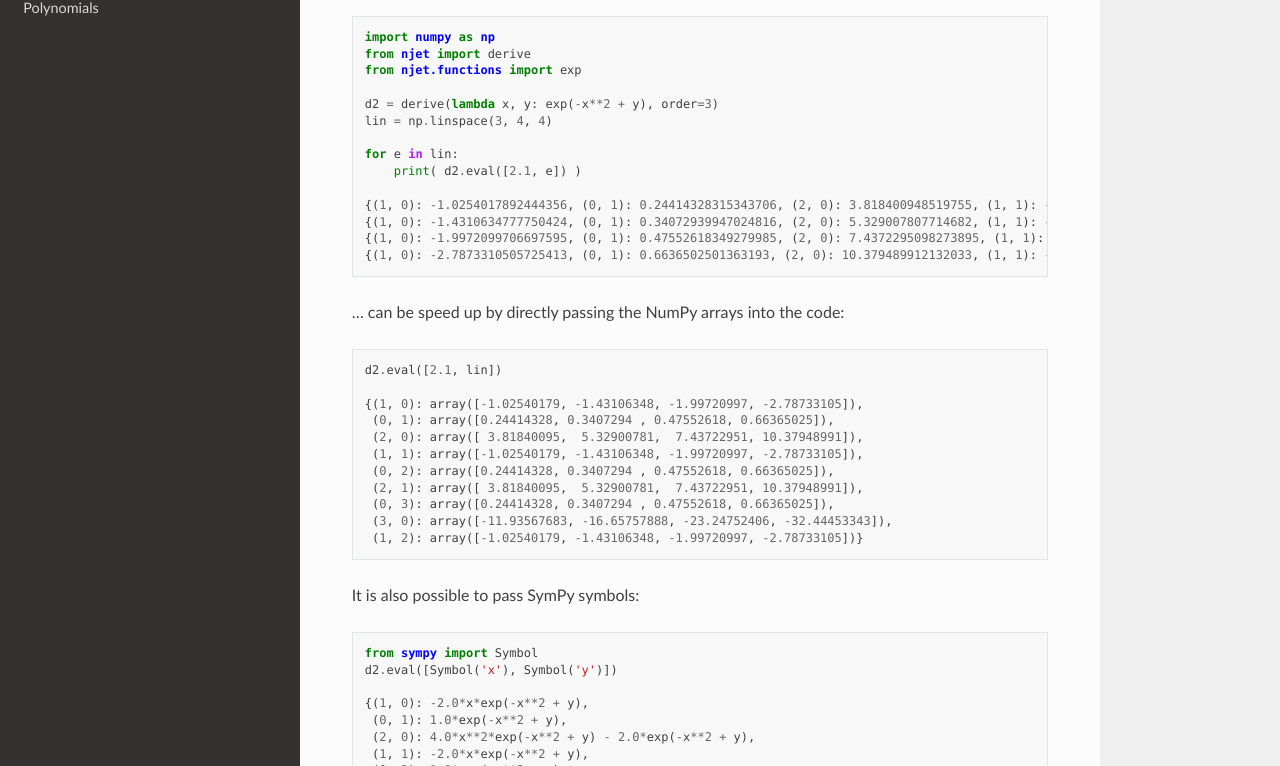
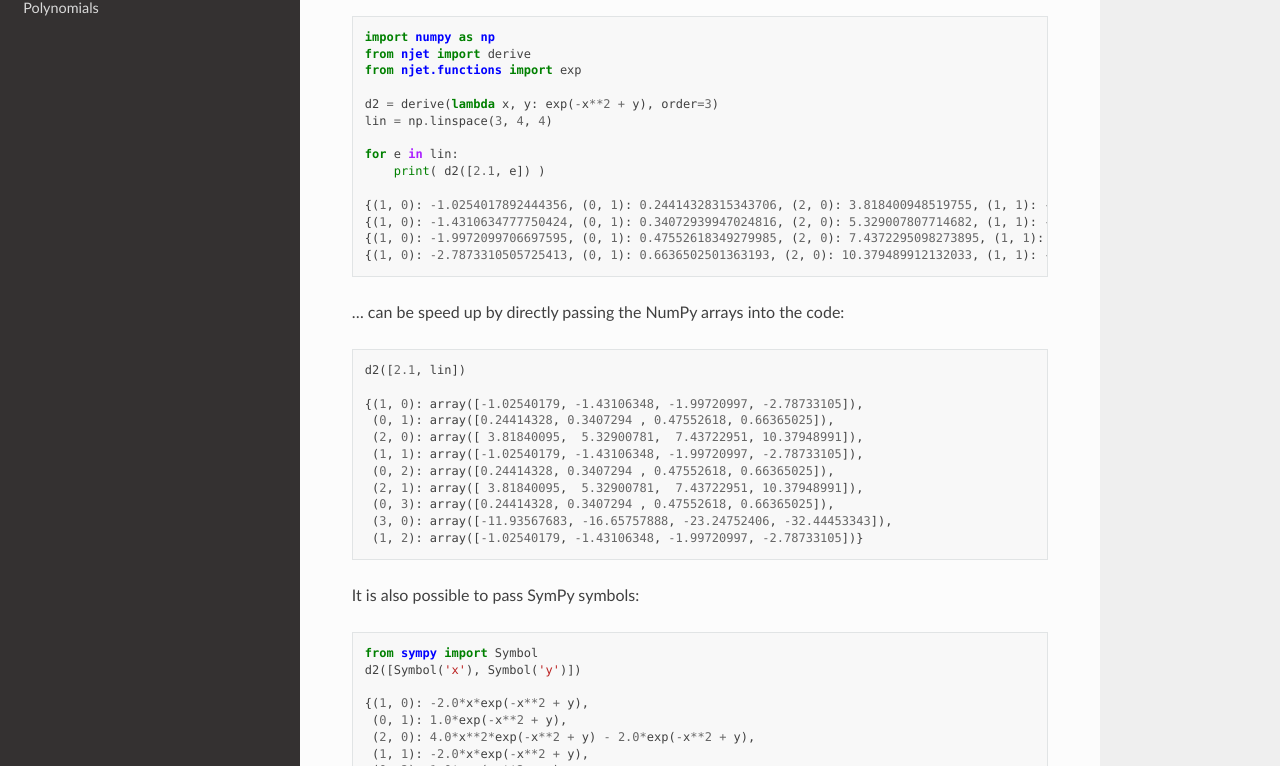
Before and after one commit to mtitze/njet, a Sphinx documentation site: the page built from docs/source/ad.rst, in a window 1280 px wide and 1400 px high. Shown: the part 264-1030 px from the top of the window. Built offline with Sphinx 7.4.7 and the Read the Docs theme 2.0.0, drawn with Linux system fonts in a browser that asks for light colours.

Commit message:
eval -> __call__ and taylor -> eval; version update 0.2.1

```diff
--- a/docs/source/ad.rst
+++ b/docs/source/ad.rst
@@ -18,7 +18,7 @@ AD step separately ...
     lin = np.linspace(3, 4, 4)
 
     for e in lin:
-        print( d2.eval([2.1, e]) )
+        print( d2([2.1, e]) )
 
     {(1, 0): -1.0254017892444356, (0, 1): 0.24414328315343706, (2, 0): 3.818400948519755, (1, 1): -1.0254017892444356, (0, 2): 0.24414328315343706, (2, 1): 3.8184009485197556, (0, 3): 0.24414328315343706, (3, 0): -11.935676826805235, (1, 2): -1.0254017892444356}
     {(1, 0): -1.4310634777750424, (0, 1): 0.34072939947024816, (2, 0): 5.329007807714682, (1, 1): -1.4310634777750424, (0, 2): 0.34072939947024816, (2, 1): 5.329007807714681, (0, 3): 0.34072939947024816, (3, 0): -16.657578881301497, (1, 2): -1.4310634777750422}
@@ -29,7 +29,7 @@ AD step separately ...
 
 .. code-block:: python
 
-    d2.eval([2.1, lin])
+    d2([2.1, lin])
 
     {(1, 0): array([-1.02540179, -1.43106348, -1.99720997, -2.78733105]),
      (0, 1): array([0.24414328, 0.3407294 , 0.47552618, 0.66365025]),
@@ -46,7 +46,7 @@ It is also possible to pass SymPy symbols:
 .. code-block:: python
 
     from sympy import Symbol
-    d2.eval([Symbol('x'), Symbol('y')])
+    d2([Symbol('x'), Symbol('y')])
 
     {(1, 0): -2.0*x*exp(-x**2 + y),
      (0, 1): 1.0*exp(-x**2 + y),
@@ -86,8 +86,8 @@ Here a more sophisticated example for two variables:
     f = lambda x, y: sin(1/x + y)
     df = derive(f, order=3)
 
-    dxxf = lambda x, y: df.eval([x, y])[(1, 1)]
-    dxxyf = lambda x, y: df.eval([x, y])[(2, 1)]
+    dxxf = lambda x, y: df([x, y])[(1, 1)]
+    dxxyf = lambda x, y: df([x, y])[(2, 1)]
 
     g = lambda x, y: f(x, y)/(1 + dxxf(x, y)) + dxxyf(x, y)**-3
 
@@ -97,7 +97,7 @@ and some of its higher-order derivatives, up to fourth order:
 .. code-block:: python
 
     dg = derive(g, order=4)
-    dg.eval([0.2, 1.1])
+    dg([0.2, 1.1])
 
     {(1, 0): -1.2893245550004897,
      (0, 1): 0.07784343804658536,
@@ -118,7 +118,7 @@ Of course, this also synergizes with either NumPy arrays or SymPy symbols. E.g.:
 
 .. code-block:: python
 
-    dg.eval([np.linspace(0.2, 0.64, 5), 1.1])
+    dg([np.linspace(0.2, 0.64, 5), 1.1])
 
     {(1, 0): array([-1.28932456,  0.8244532 , 10.59476301,  1.63373827, 12.93969049]),
      (0, 1): array([ 0.07784344, -0.00505105, -1.19829647, -0.41567626, -3.08965192]),
--- a/njet/_version.py
+++ b/njet/_version.py
@@ -1 +1 @@
-__version__ = "0.2.0"
+__version__ = "0.2.1"
--- a/pyproject.toml
+++ b/pyproject.toml
@@ -4,7 +4,7 @@ build-backend = "poetry.core.masonry.api"
 
 [tool.poetry]
 name = "njet"
-version = "0.2.0"
+version = "0.2.1"
 description = "Lightweight automatic differentiation package for higher-order differentiation."
 authors = [ "Malte Titze <mtitze@users.noreply.github.com>",]
 license = "GPL-3.0-or-later"
--- a/setup.py
+++ b/setup.py
@@ -17,7 +17,7 @@ def get_long_description():
 setup(
     long_description=get_long_description(),
     name='njet',
-    version='0.2.0',
+    version='0.2.1',
     description='Lightweight automatic differentiation package for higher-order differentiation.',
     long_description_content_type='text/markdown',
     python_requires='<3.11,>=3.8',
```
Also changed, not shown: README.md (+1 -1 lines), 2 other files.
